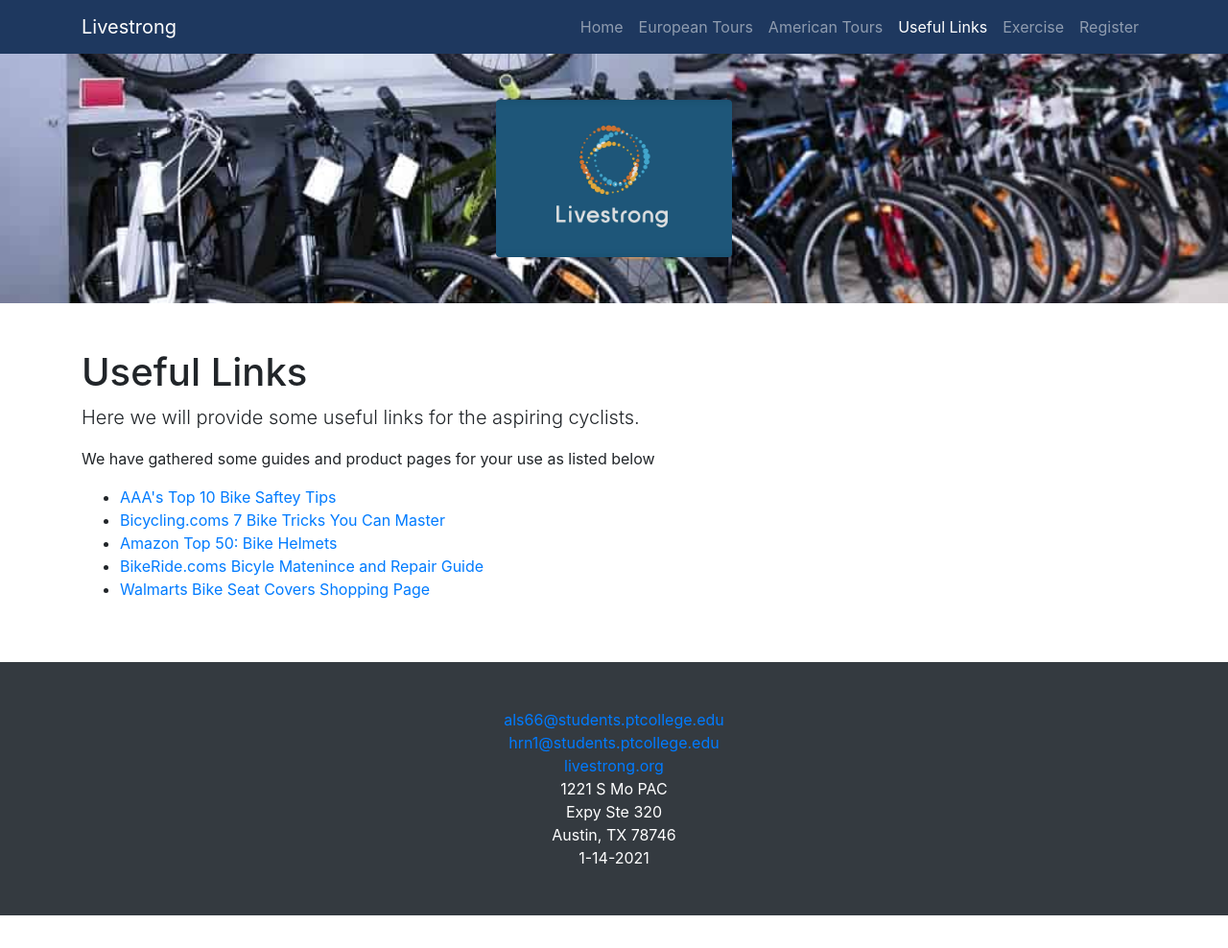
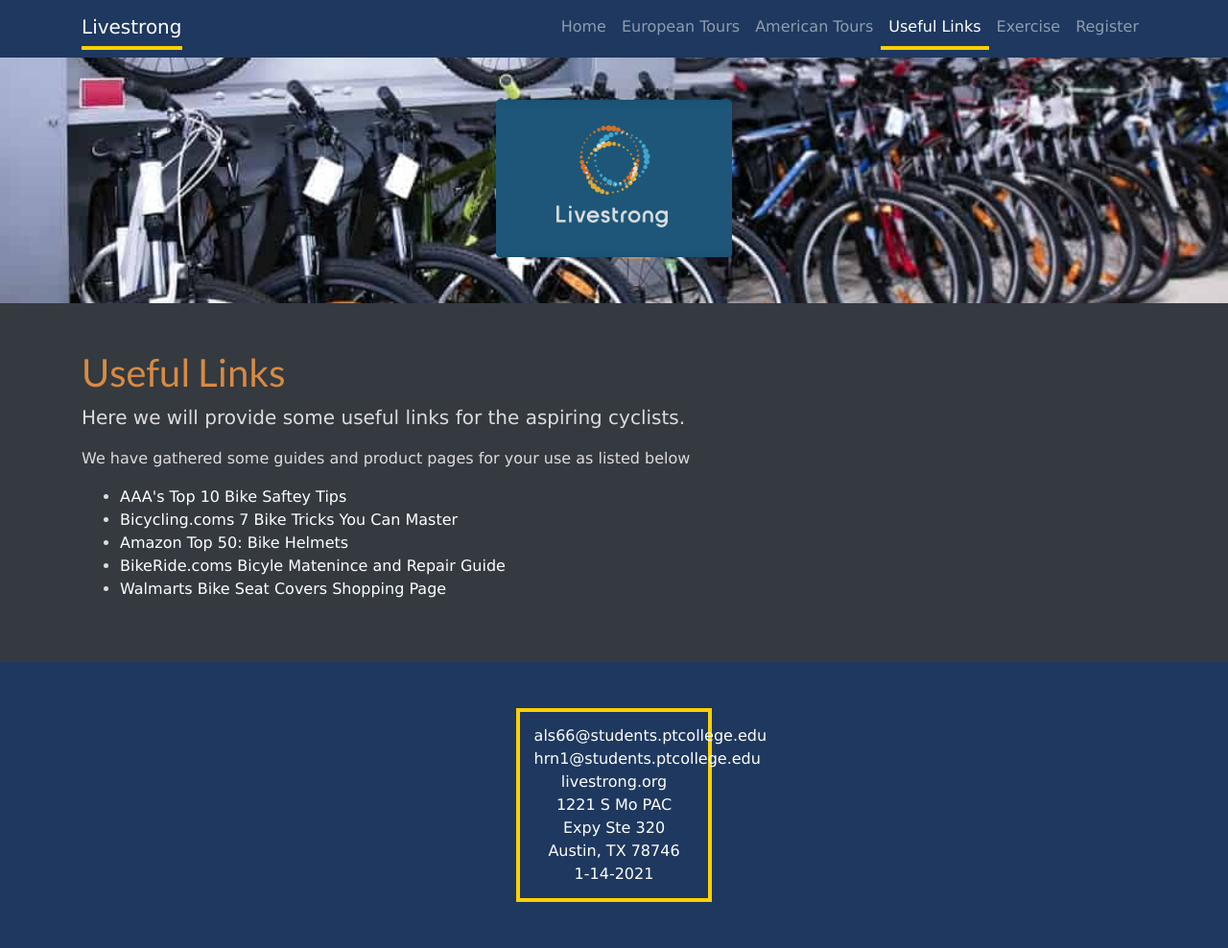
Before and after one commit to KingAshtor/HTML-CSS-Final, a website: page links.html in a window 1280 px wide. Shown: the whole page at 96% size. Before the commit the page ends 954 px from the top, so only its background shows below. Drawn offline with Linux system fonts and the light colour scheme.

Commit message:
Style Finish
Finished up styling for all the pages

```diff
--- a/css/full-width-pics.css
+++ b/css/full-width-pics.css
@@ -4,17 +4,32 @@
  * Licensed under MIT (https://github.com/StartBootstrap/startbootstrap-full-width-pics/blob/master/LICENSE)
  */
 
-/*
-html {
-  font: verdana;
-} */
 
 body {
   padding-top: 56px;
+  font-family: Verdana, Geneva, Tahoma, sans-serif;
+  background-color: #343a40;
+  color: rgb(221, 220, 220);
+}
+
+h1 {
+  font-family: 'Lato', sans-serif;
+  color: #d88a42;
 }
 
 footer {
   background-color: #1e385f;
+}
+
+button {
+  background-color: #1e385f;
+  border: solid 2px #ffffff;
+  color: white;
+  padding: 10px 21px;
+  text-align: center;
+  text-decoration: none;
+  display: inline-block;
+  font-size: 16px;
 }
 
 .bg-image-full {
@@ -25,10 +40,27 @@
   -o-background-size: cover;
 }
 
+.link {
+  color: white;
+}
+
 .navbar {
   background-color: #1e385f;
+  font-family: Verdana, Geneva, Tahoma, sans-serif;
 }
 
-.boxed {
-  border: 2px #00ffaa;
+.navbar-dark .navbar-nav .nav-link:hover {
+  background-color: #d88a42;
+  color: #1e385f;
 }
+
+.boxed{
+  border: solid 4px rgb(255, 208, 0);
+  width: 16%;
+  padding-top: 1%;
+  padding-bottom: 1%;
+}
+
+.navbar-brand, .active {
+  border-bottom: solid 4px rgb(255, 208, 0);
+}
--- a/links.html
+++ b/links.html
@@ -13,6 +13,9 @@
 
   <!-- Bootstrap core CSS -->
   <link href="vendor/bootstrap/css/bootstrap.min.css" rel="stylesheet">
+
+  <!-- Imported fonts -->
+  <link href="https://fonts.googleapis.com/css2?family=Lato&display=swap" rel="stylesheet">
 
   <!-- Custom styles for this template -->
   <link href="css/full-width-pics.css" rel="stylesheet">
@@ -65,22 +68,22 @@
       <p class="lead">Here we will provide some useful links for the aspiring cyclists.</p>
       <p>We have gathered some guides and product pages for your use as listed below</p>
       <ul>
-        <li> <a href="https://exchange.aaa.com/safety/bicycle-safety/riding-skills-tips/#.YADjGcPPzcs" target="_blank"> AAA's Top 10 Bike Saftey Tips </a></li>
-        <li> <a href="https://www.bicycling.com/training/g20005501/bike-tricks/" target="_blank">Bicycling.coms 7 Bike Tricks You Can Master</a></li>
-        <li> <a href="https://www.amazon.com/Best-Sellers-Sports-Outdoors-Adult-Bike-Helmets/zgbs/sporting-goods/3404571" target="_blank"> Amazon Top 50: Bike Helmets </a></li>
-        <li> <a href="https://www.bikeride.com/guide/" target="_blank"> BikeRide.coms Bicyle Matenince and Repair Guide </a></li>
-        <li> <a href="https://www.walmart.com/c/ep/bike-seat-covers" target="_blank"> Walmarts Bike Seat Covers Shopping Page </a></li>
+        <li> <a href="https://exchange.aaa.com/safety/bicycle-safety/riding-skills-tips/#.YADjGcPPzcs" target="_blank" class="link"> AAA's Top 10 Bike Saftey Tips </a></li>
+        <li> <a href="https://www.bicycling.com/training/g20005501/bike-tricks/" target="_blank" class="link">Bicycling.coms 7 Bike Tricks You Can Master</a></li>
+        <li> <a href="https://www.amazon.com/Best-Sellers-Sports-Outdoors-Adult-Bike-Helmets/zgbs/sporting-goods/3404571" target="_blank" class="link"> Amazon Top 50: Bike Helmets </a></li>
+        <li> <a href="https://www.bikeride.com/guide/" target="_blank" class="link"> BikeRide.coms Bicyle Matenince and Repair Guide </a></li>
+        <li> <a href="https://www.walmart.com/c/ep/bike-seat-covers" target="_blank" class="link"> Walmarts Bike Seat Covers Shopping Page </a></li>
       </ul>
     </div>
   </section>
 
   <!-- Footer -->
-  <footer class="py-5 bg-dark">
+  <footer class="py-5">
     <div class="container boxed">
-      <p class="m-0 text-center text-white">
-        <a href="mailto:als66@students.ptcollege.edu">als66@students.ptcollege.edu</a><br>
-        <a href="mailto:hrn1@students.ptcollege.edu">hrn1@students.ptcollege.edu</a><br>
-        <a href="livestrong.org" target="_blank">livestrong.org</a><br>
+      <p class="m-0 text-center link">
+        <a href="mailto:als66@students.ptcollege.edu" class="link">als66@students.ptcollege.edu</a><br>
+        <a href="mailto:hrn1@students.ptcollege.edu" class="link">hrn1@students.ptcollege.edu</a><br>
+        <a href="livestrong.org" target="_blank" class="link">livestrong.org</a><br>
         1221 S Mo PAC <br>
         Expy Ste 320 <br>
         Austin, TX 78746 <br>
```
Also changed, not shown: america.html (+8 -5 lines), europe.html (+8 -5 lines), exercise.html (+8 -6 lines), index.html (+11 -8 lines), register.html (+10 -7 lines), images/register.jpg (added).
